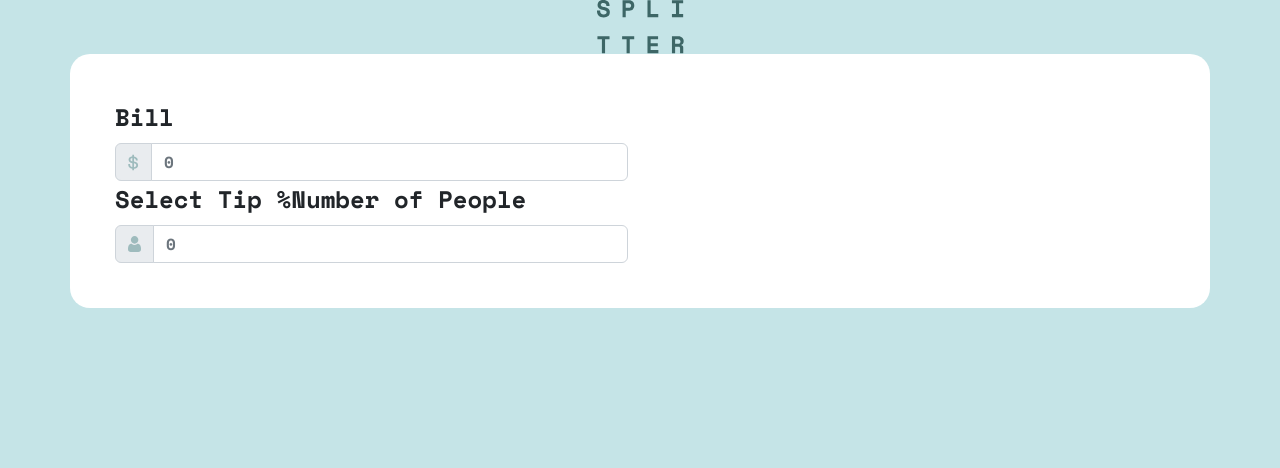
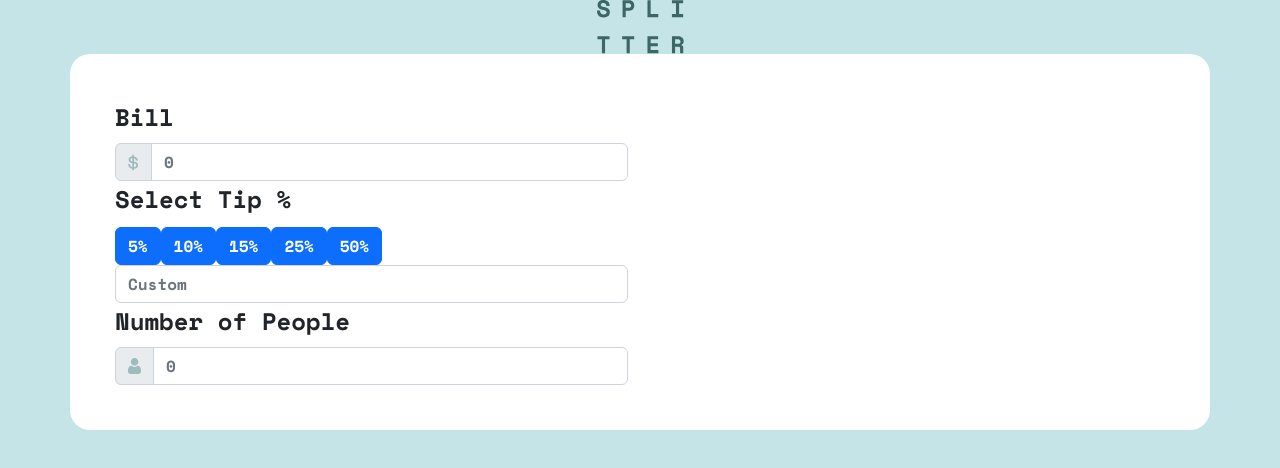
Before and after one commit to muksis/tip-calculator-app, a React (Create React App) app: page / in a window 1280 px wide. Shown: the top 468 px of the page. Built offline with nearby package versions, Linux system fonts and the light colour scheme.

Commit message:
Add tip selector component outline

```diff
--- a/src/components/Calculator.jsx
+++ b/src/components/Calculator.jsx
@@ -1,6 +1,7 @@
 import { Container, Row, Col, Form, InputGroup } from 'react-bootstrap';
 import iconDollar from '../images/icon-dollar.svg';
 import iconPerson from '../images/icon-person.svg';
+import TipSelector from './TipSelector';
 
 const Calculator = () => {
   return (
@@ -17,7 +18,7 @@ const Calculator = () => {
           </InputGroup>
           {/* Tip */}
           <Form.Label>Select Tip %</Form.Label>
-          {/* Tip Selector */}
+          <TipSelector />
           {/* Number of People */}
           <Form.Label htmlFor='inputNumberOfPeople'>
             Number of People
--- /dev/null
+++ b/src/components/TipSelector.jsx
@@ -0,0 +1,19 @@
+import { Button, Form } from 'react-bootstrap';
+
+const TipSelector = () => {
+  return (
+    <div className='tipSelect'>
+      <Button>5%</Button>
+      <Button>10%</Button>
+      <Button>15%</Button>
+      <Button>25%</Button>
+      <Button>50%</Button>
+      <Form.Control
+        id='inputCustomTip'
+        placeholder='Custom'
+        autoComplete='off'
+      />
+    </div>
+  );
+};
+export default TipSelector;
```
